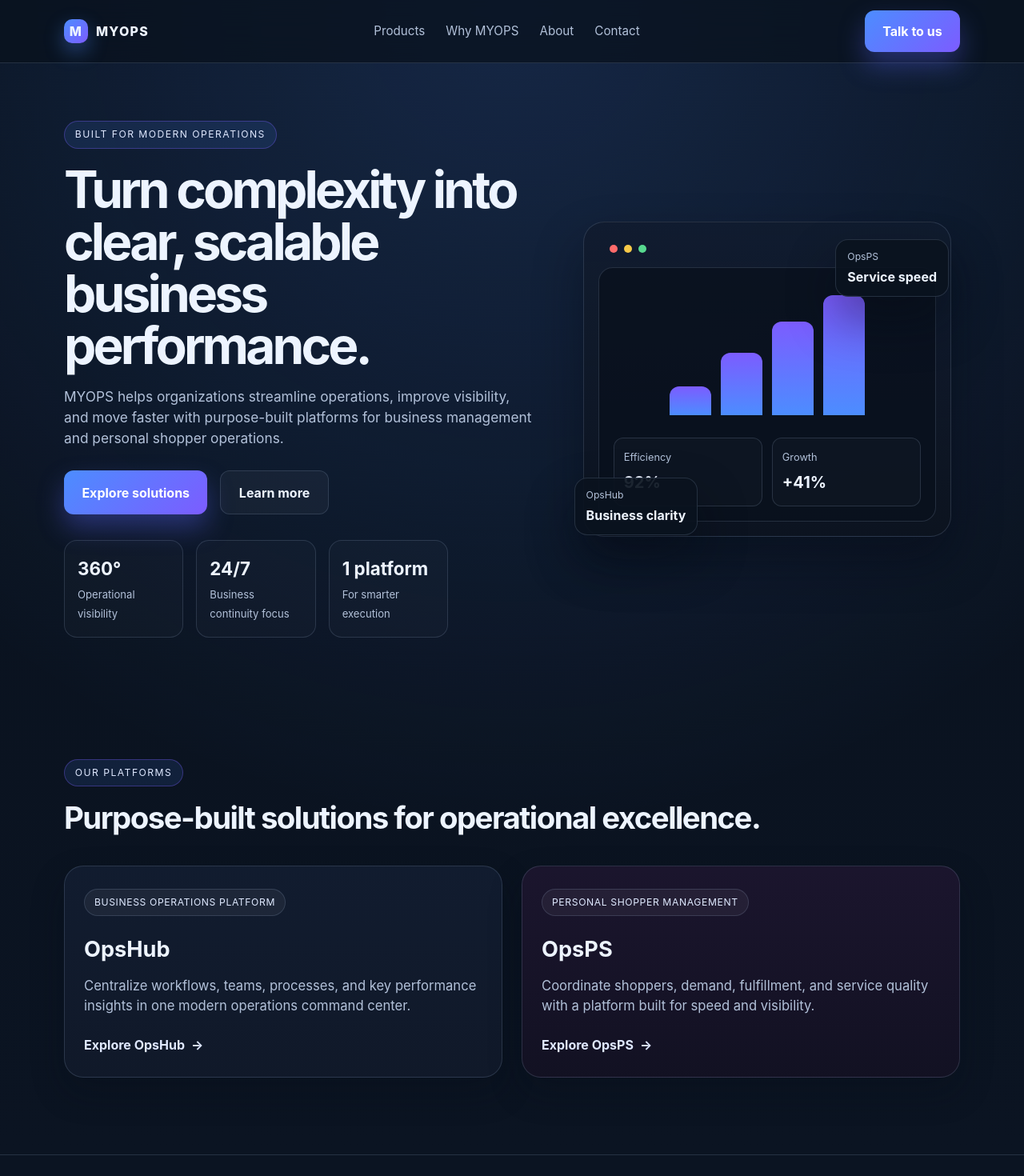
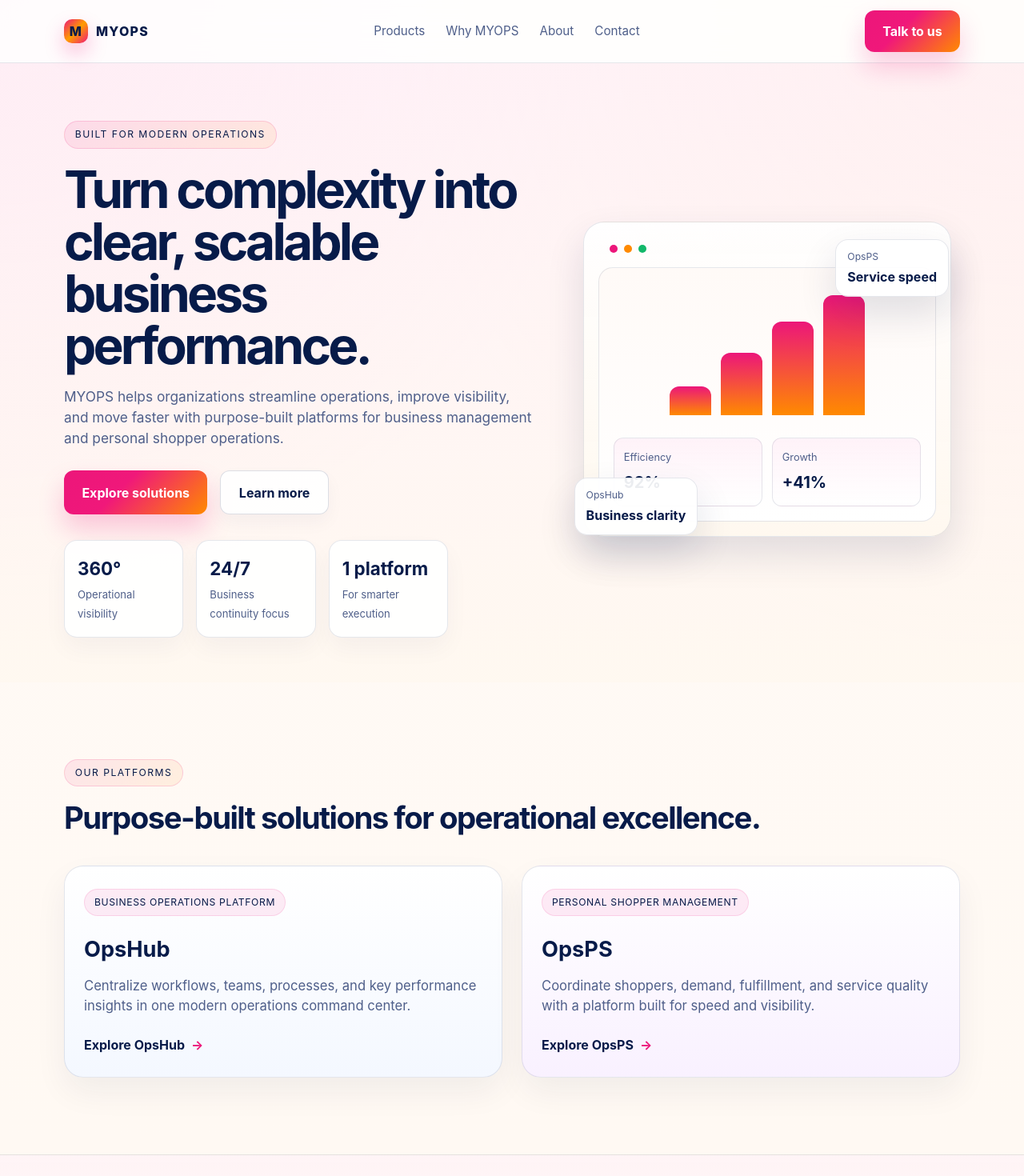
Before and after one commit to niz262025-hub/southerndotcom-website, a React (Vite) app: page / in a window 1280 px wide. Shown: the top 1470 px of the page at 80% size. Built offline with nearby package versions, Linux system fonts and the light colour scheme.

Commit message:
Apply MYOPS brand color refresh

```diff
--- a/src/styles.css
+++ b/src/styles.css
@@ -2,26 +2,38 @@
   font-family: Inter, system-ui, -apple-system, BlinkMacSystemFont, 'Segoe UI', sans-serif;
   line-height: 1.5;
   font-weight: 400;
-  color: #e7ecff;
-  background: #09111d;
+  color: #071b49;
+  background: #fffaf7;
   font-synthesis: none;
   text-rendering: optimizeLegibility;
   -webkit-font-smoothing: antialiased;
   -moz-osx-font-smoothing: grayscale;
 
-  --bg: #09111d;
-  --panel: rgba(15, 24, 40, 0.9);
-  --panel-strong: #111c2f;
-  --card: #121d30;
-  --card-alt: #0d1728;
-  --text: #edf4ff;
-  --muted: #b2c1d9;
-  --primary: #4c8dff;
-  --primary-strong: #2357d9;
-  --secondary: #7c5cff;
-  --border: rgba(163, 180, 216, 0.18);
-  --success: #6ee7b7;
-  --shadow: 0 30px 60px rgba(5, 10, 20, 0.4);
+  --bg: #071b49;
+  --bg-deep: #0b1f4f;
+  --panel: #ffffff;
+  --panel-strong: #fff8ef;
+  --card: #ffffff;
+  --card-alt: #fffaf5;
+  --text: #071b49;
+  --muted: #4f5f8a;
+  --primary: #ec167a;
+  --primary-strong: #f0187a;
+  --secondary: #ff8a00;
+  --secondary-strong: #ff9d00;
+  --accent-purple: #8b3dff;
+  --accent-purple-strong: #9b45e8;
+  --accent-blue: #1597f4;
+  --accent-green: #12b86a;
+  --soft-pink: #fff1f8;
+  --soft-cream: #fff8ef;
+  --soft-purple: #f4ecff;
+  --soft-blue: #edf9ff;
+  --soft-green: #eafbf4;
+  --border: rgba(7, 27, 73, 0.1);
+  --border-strong: rgba(7, 27, 73, 0.14);
+  --success: #12b86a;
+  --shadow: 0 22px 48px rgba(7, 27, 73, 0.12);
 }
 
 * {
@@ -37,8 +49,9 @@ body {
   min-width: 320px;
   min-height: 100vh;
   background:
-    radial-gradient(circle at top, rgba(76, 141, 255, 0.18), transparent 35%),
-    linear-gradient(180deg, #09111d 0%, #0d1727 100%);
+    radial-gradient(circle at top left, rgba(236, 22, 122, 0.12), transparent 24%),
+    radial-gradient(circle at top right, rgba(255, 138, 0, 0.12), transparent 26%),
+    linear-gradient(180deg, #fffaf7 0%, #fff8ef 100%);
   color: var(--text);
 }
 
@@ -73,7 +86,7 @@ select {
   top: 0;
   z-index: 10;
   backdrop-filter: blur(18px);
-  background: rgba(9, 17, 29, 0.72);
+  background: rgba(255, 255, 255, 0.88);
   border-bottom: 1px solid var(--border);
 }
 
@@ -91,6 +104,7 @@ select {
   gap: 10px;
   font-weight: 800;
   letter-spacing: 0.08em;
+  color: var(--text);
 }
 
 .brand-mark {
@@ -100,8 +114,8 @@ select {
   width: 30px;
   height: 30px;
   border-radius: 10px;
-  background: linear-gradient(135deg, var(--primary), var(--secondary));
-  box-shadow: 0 10px 25px rgba(76, 141, 255, 0.4);
+  background: linear-gradient(135deg, var(--primary), var(--secondary-strong), var(--primary-strong));
+  box-shadow: 0 12px 24px rgba(236, 22, 122, 0.26);
 }
 
 .nav-links {
@@ -133,19 +147,21 @@ select {
 }
 
 .btn-primary {
-  background: linear-gradient(135deg, var(--primary), var(--secondary));
-  color: white;
-  box-shadow: 0 16px 32px rgba(92, 104, 255, 0.35);
+  background: linear-gradient(135deg, var(--primary), var(--primary-strong) 40%, var(--secondary));
+  color: #ffffff;
+  box-shadow: 0 18px 32px rgba(236, 22, 122, 0.22);
 }
 
 .btn-secondary {
-  background: rgba(255, 255, 255, 0.04);
-  border: 1px solid var(--border);
+  background: rgba(255, 255, 255, 0.9);
+  border: 1px solid var(--border-strong);
   color: var(--text);
+  box-shadow: 0 10px 22px rgba(7, 27, 73, 0.04);
 }
 
 .hero {
   padding: 72px 0 56px;
+  background: linear-gradient(180deg, rgba(255, 241, 248, 0.8) 0%, rgba(255, 248, 239, 0.75) 100%);
 }
 
 .hero-grid {
@@ -159,9 +175,9 @@ select {
   display: inline-block;
   padding: 0.45rem 0.8rem;
   border-radius: 999px;
-  background: rgba(76, 141, 255, 0.12);
-  border: 1px solid rgba(124, 92, 255, 0.35);
-  color: #dfe8ff;
+  background: linear-gradient(135deg, rgba(236, 22, 122, 0.09), rgba(255, 138, 0, 0.09));
+  border: 1px solid rgba(236, 22, 122, 0.15);
+  color: var(--text);
   font-size: 0.76rem;
   letter-spacing: 0.12em;
   text-transform: uppercase;
@@ -173,6 +189,7 @@ select {
   font-size: clamp(2.8rem, 5vw, 5rem);
   line-height: 1.02;
   letter-spacing: -0.06em;
+  color: var(--text);
 }
 
 .hero-copy p {
@@ -200,14 +217,16 @@ select {
 .stat {
   padding: 18px 16px;
   border-radius: 16px;
-  background: rgba(255, 255, 255, 0.02);
+  background: rgba(255, 255, 255, 0.9);
   border: 1px solid var(--border);
+  box-shadow: 0 14px 30px rgba(7, 27, 73, 0.04);
 }
 
 .stat strong {
   display: block;
   font-size: 1.4rem;
   margin-bottom: 2px;
+  color: var(--text);
 }
 
 .stat span {
@@ -224,7 +243,7 @@ select {
 
 .visual-card {
   width: min(100%, 460px);
-  background: linear-gradient(180deg, rgba(17, 28, 47, 0.95), rgba(12, 19, 31, 0.9));
+  background: linear-gradient(180deg, rgba(255, 255, 255, 0.92), rgba(255, 248, 239, 0.9));
   border: 1px solid var(--border);
   border-radius: 26px;
   box-shadow: var(--shadow);
@@ -247,14 +266,14 @@ select {
   border-radius: 50%;
 }
 
-.dot-red { background: #ff6b6b; }
-.dot-yellow { background: #f7c948; }
-.dot-green { background: #57d98f; }
+.dot-red { background: var(--primary); }
+.dot-yellow { background: var(--secondary); }
+.dot-green { background: var(--accent-green); }
 
 .panel-body {
   border-radius: 18px;
   border: 1px solid var(--border);
-  background: rgba(9, 17, 29, 0.8);
+  background: linear-gradient(180deg, #fffaf7 0%, #ffffff 100%);
   padding: 24px 18px 18px;
 }
 
@@ -271,7 +290,7 @@ select {
   display: inline-block;
   width: 52px;
   border-radius: 12px 12px 0 0;
-  background: linear-gradient(180deg, #7c5cff, #4c8dff);
+  background: linear-gradient(180deg, var(--primary), var(--secondary));
 }
 
 .b1 { height: 24%; }
@@ -290,7 +309,7 @@ select {
   flex: 1;
   padding: 14px 12px;
   border-radius: 12px;
-  background: rgba(255, 255, 255, 0.02);
+  background: linear-gradient(180deg, rgba(255, 241, 248, 0.9), rgba(255, 255, 255, 0.95));
   border: 1px solid var(--border);
 }
 
@@ -303,6 +322,7 @@ select {
 
 .panel-metrics strong {
   font-size: 1.25rem;
+  color: var(--text);
 }
 
 .floating-card {
@@ -313,7 +333,7 @@ select {
   padding: 12px 14px;
   border-radius: 16px;
   border: 1px solid var(--border);
-  background: rgba(10, 19, 31, 0.92);
+  background: rgba(255, 255, 255, 0.92);
   box-shadow: var(--shadow);
 }
 
@@ -324,6 +344,7 @@ select {
 
 .floating-card strong {
   font-size: 1rem;
+  color: var(--text);
 }
 
 .floating-one {
@@ -341,7 +362,7 @@ select {
 }
 
 .alt-bg {
-  background: rgba(12, 20, 34, 0.65);
+  background: linear-gradient(180deg, rgba(255, 241, 248, 0.55), rgba(255, 248, 239, 0.68));
   border-top: 1px solid var(--border);
   border-bottom: 1px solid var(--border);
 }
@@ -355,6 +376,7 @@ select {
   font-size: clamp(2rem, 3vw, 3rem);
   line-height: 1.1;
   letter-spacing: -0.04em;
+  color: var(--text);
 }
 
 .narrow {
@@ -370,17 +392,17 @@ select {
 .product-card {
   padding: 28px 24px;
   border-radius: 24px;
-  background: linear-gradient(180deg, rgba(18, 29, 48, 0.96), rgba(12, 21, 35, 0.92));
+  background: linear-gradient(180deg, #ffffff 0%, #fffaf7 100%);
   border: 1px solid var(--border);
-  box-shadow: 0 18px 40px rgba(7, 12, 24, 0.3);
+  box-shadow: 0 18px 40px rgba(7, 27, 73, 0.06);
 }
 
 .product-card.blue {
-  background: linear-gradient(180deg, rgba(18, 29, 48, 0.96), rgba(17, 26, 42, 0.96));
+  background: linear-gradient(180deg, #ffffff 0%, #f4f8ff 100%);
 }
 
 .product-card.purple {
-  background: linear-gradient(180deg, rgba(28, 22, 46, 0.96), rgba(19, 18, 35, 0.96));
+  background: linear-gradient(180deg, #ffffff 0%, #f9f1ff 100%);
 }
 
 .product-badge {
@@ -388,9 +410,9 @@ select {
   align-items: center;
   padding: 0.45rem 0.75rem;
   border-radius: 999px;
-  background: rgba(255, 255, 255, 0.05);
-  border: 1px solid var(--border);
-  color: #dfe9ff;
+  background: rgba(236, 22, 122, 0.08);
+  border: 1px solid rgba(236, 22, 122, 0.12);
+  color: var(--text);
   font-size: 0.76rem;
   letter-spacing: 0.05em;
   text-transform: uppercase;
@@ -399,6 +421,7 @@ select {
 .product-card h3 {
   margin: 22px 0 12px;
   font-size: clamp(1.7rem, 2vw, 2.3rem);
+  color: var(--text);
 }
 
 .product-card p {
@@ -409,13 +432,14 @@ select {
 
 .card-link {
   display: inline-flex;
-  color: #dfe8ff;
+  color: var(--text);
   font-weight: 700;
 }
 
 .card-link::after {
   content: '→';
   margin-left: 8px;
+  color: var(--primary);
 }
 
 .benefits-grid {
@@ -430,8 +454,9 @@ select {
   gap: 14px;
   padding: 20px 18px;
   border-radius: 18px;
-  background: rgba(255, 255, 255, 0.02);
+  background: rgba(255, 255, 255, 0.9);
   border: 1px solid var(--border);
+  box-shadow: 0 10px 24px rgba(7, 27, 73, 0.04);
 }
 
 .check {
@@ -441,8 +466,8 @@ select {
   width: 28px;
   height: 28px;
   border-radius: 50%;
-  background: rgba(110, 231, 183, 0.12);
-  color: var(--success);
+  background: rgba(18, 184, 106, 0.12);
+  color: var(--accent-green);
   flex-shrink: 0;
 }
 
@@ -457,6 +482,10 @@ select {
   grid-template-columns: 0.95fr 1.05fr;
   gap: 28px;
   align-items: center;
+}
+
+.about-grid h2 {
+  color: var(--text);
 }
 
 .about-grid p {
@@ -477,13 +506,15 @@ select {
   gap: 20px;
   padding: 32px 28px;
   border-radius: 28px;
-  background: linear-gradient(135deg, rgba(76, 141, 255, 0.15), rgba(124, 92, 255, 0.12));
+  background: linear-gradient(135deg, rgba(236, 22, 122, 0.10), rgba(255, 138, 0, 0.10), rgba(255, 255, 255, 0.8));
   border: 1px solid var(--border);
+  box-shadow: 0 22px 40px rgba(236, 22, 122, 0.08);
 }
 
 .cta-box h2 {
   margin: 0;
   font-size: clamp(1.8rem, 3vw, 2.8rem);
+  color: var(--text);
 }
 
 .large-btn {
@@ -493,7 +524,7 @@ select {
 .footer {
   padding: 30px 0 42px;
   border-top: 1px solid var(--border);
-  background: rgba(8, 15, 26, 0.9);
+  background: linear-gradient(180deg, #fffaf7 0%, #fff4f7 100%);
 }
 
 .footer-inner {
```
Also changed, not shown: 1 other file (tests, documents, lock files or other folders).
